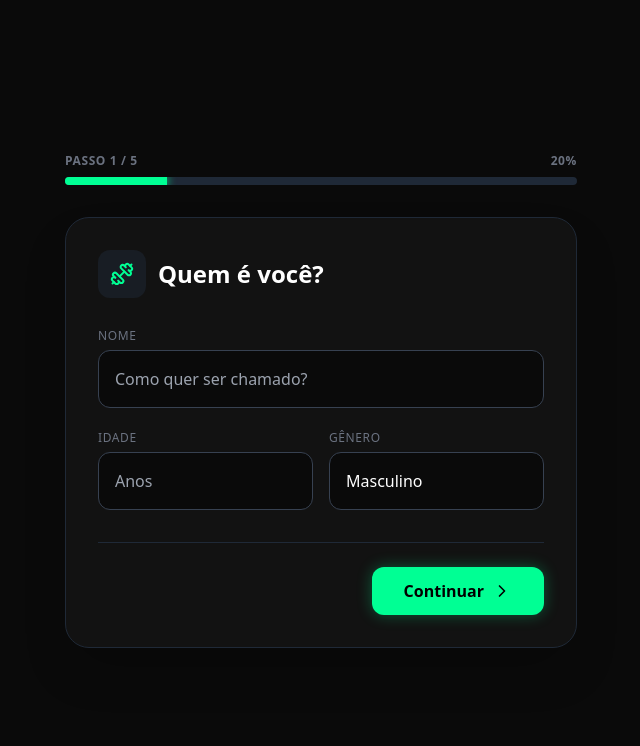
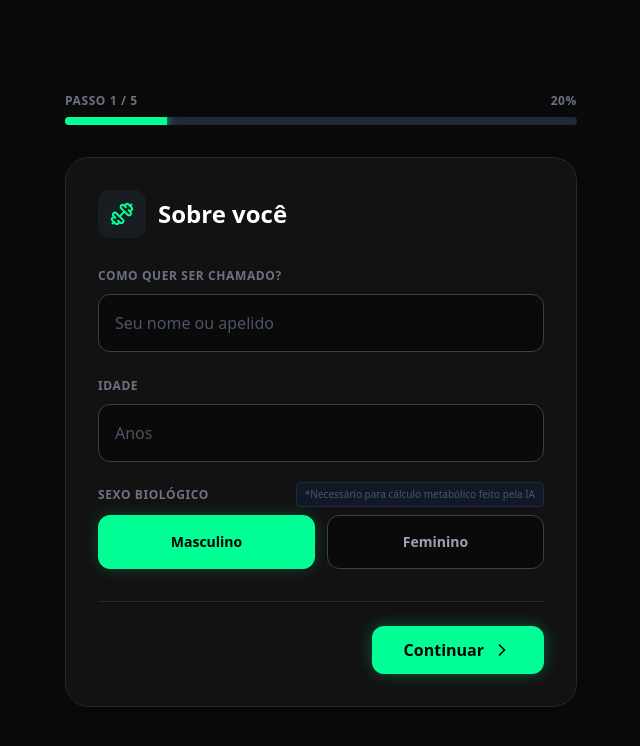
Before and after one commit to ohguinascimento/marombai-project, a React app in the folder frontend/: page / in a window 1280 px wide. Shown: the top 746 px of the page, without its empty margins (319-959 px from the left). Built offline with nearby package versions, Linux system fonts and the light colour scheme; the HTML template or start-up script is replaced by a standard one.

Commit message:
Update: Melhorias de UX no Onboarding (Sexo Biológico e Explicações)

```diff
--- a/frontend/src/pages/Onboarding.jsx
+++ b/frontend/src/pages/Onboarding.jsx
@@ -5,14 +5,13 @@ export default function Onboarding() {
   const [step, setStep] = useState(1);
   const totalSteps = 5;
 
-  // Estado para armazenar todos os dados
+  // Estado completo com todos os campos
   const [formData, setFormData] = useState({
     nome: '',
     idade: '',
     genero: 'masculino',
     peso: '',
     altura: '',
-    bodyFat: '',
     objetivo: 'hipertrofia',
     nivel: 'iniciante',
     frequencia: 3,
@@ -76,53 +75,69 @@ export default function Onboarding() {
       {/* Card Principal */}
       <div className="w-full max-w-lg bg-card-bg p-8 rounded-3xl border border-gray-800 shadow-2xl relative overflow-hidden">
 
-        {/* Passo 1: Identidade */}
+        {/* Passo 1: Identidade (Atualizado com Sexo Biológico) */}
         {step === 1 && (
           <div className="animate-fade-in space-y-6">
             <div className="flex items-center gap-3">
               <div className="p-3 bg-gray-800/50 rounded-xl text-neon-green"><Dumbbell size={24} /></div>
-              <h2 className="text-2xl font-bold">Quem é você?</h2>
+              <h2 className="text-2xl font-bold">Sobre você</h2>
             </div>
 
-            <div className="space-y-4">
+            <div className="space-y-5">
+              {/* Nome */}
               <div>
-                <label className="text-xs text-gray-500 uppercase tracking-wider">Nome</label>
+                <label className="text-xs text-gray-500 uppercase tracking-wider font-bold">Como quer ser chamado?</label>
                 <input
                   type="text"
                   value={formData.nome}
                   onChange={(e) => setFormData({...formData, nome: e.target.value})}
-                  className="w-full bg-dark-bg border border-gray-700 rounded-xl p-4 text-white focus:border-neon-green focus:outline-none transition-colors mt-1"
-                  placeholder="Como quer ser chamado?"
+                  className="w-full bg-dark-bg border border-gray-700 rounded-xl p-4 text-white focus:border-neon-green focus:outline-none transition-colors mt-2 placeholder-gray-600"
+                  placeholder="Seu nome ou apelido"
                 />
               </div>
-              <div className="grid grid-cols-2 gap-4">
+
+              {/* Idade */}
               <div>
-                  <label className="text-xs text-gray-500 uppercase tracking-wider">Idade</label>
+                  <label className="text-xs text-gray-500 uppercase tracking-wider font-bold">Idade</label>
                   <input
                     type="number"
                     value={formData.idade}
                     onChange={(e) => setFormData({...formData, idade: e.target.value})}
-                    className="w-full bg-dark-bg border border-gray-700 rounded-xl p-4 text-white focus:border-neon-green focus:outline-none mt-1"
+                    className="w-full bg-dark-bg border border-gray-700 rounded-xl p-4 text-white focus:border-neon-green focus:outline-none mt-2 placeholder-gray-600"
                     placeholder="Anos"
                   />
               </div>
+
+              {/* Sexo Biológico (Novo Layout) */}
               <div>
-                  <label className="text-xs text-gray-500 uppercase tracking-wider">Gênero</label>
-                  <select
-                    value={formData.genero}
-                    onChange={(e) => setFormData({...formData, genero: e.target.value})}
-                    className="w-full bg-dark-bg border border-gray-700 rounded-xl p-4 text-white focus:border-neon-green focus:outline-none mt-1 appearance-none cursor-pointer"
+                  <div className="flex justify-between items-center mb-2">
+                    <label className="text-xs text-gray-500 uppercase tracking-wider font-bold">Sexo Biológico</label>
+                    <span className="text-[10px] text-gray-600 bg-gray-900 px-2 py-1 rounded border border-gray-800">
+                      *Necessário para cálculo metabólico feito pela IA
+                    </span>
+                  </div>
+
+                  <div className="flex gap-3">
+                    {['Masculino', 'Feminino'].map((sexo) => (
+                      <button
+                        type="button"
+                        key={sexo}
+                        onClick={() => setFormData({...formData, genero: sexo.toLowerCase()})}
+                        className={`flex-1 py-4 rounded-xl border text-sm font-bold transition-all
+                          ${formData.genero === sexo.toLowerCase()
+                            ? 'border-neon-green bg-neon-green text-black shadow-[0_0_15px_rgba(0,255,148,0.2)]'
+                            : 'border-gray-700 bg-dark-bg text-gray-400 hover:border-gray-500 hover:bg-gray-800'}`}
                       >
-                    <option value="masculino">Masculino</option>
-                    <option value="feminino">Feminino</option>
-                  </select>
+                        {sexo}
+                      </button>
+                    ))}
                   </div>
               </div>
             </div>
           </div>
         )}
 
-        {/* Passo 2: Medidas */}
+        {/* Passo 2: Medidas (Simplificado - Sem Gordura) */}
         {step === 2 && (
           <div className="animate-fade-in space-y-6">
             <div className="flex items-center gap-3">
@@ -130,51 +145,32 @@ export default function Onboarding() {
               <h2 className="text-2xl font-bold">Suas Medidas</h2>
             </div>
 
-            <div className="grid grid-cols-2 gap-4">
+            <div className="grid grid-cols-2 gap-4 mt-8">
               <div>
-                <label className="text-xs text-gray-500 uppercase tracking-wider">Peso (kg)</label>
+                <label className="text-xs text-gray-500 uppercase tracking-wider font-bold">Peso (kg)</label>
                 <input
                   type="number"
                   value={formData.peso}
                   onChange={(e) => setFormData({...formData, peso: e.target.value})}
-                  className="w-full bg-dark-bg border border-gray-700 rounded-xl p-4 text-white focus:border-neon-green focus:outline-none mt-1"
+                  className="w-full bg-dark-bg border border-gray-700 rounded-xl p-4 text-white focus:border-neon-green focus:outline-none mt-2 text-xl"
                   placeholder="0.0"
                 />
               </div>
               <div>
-                <label className="text-xs text-gray-500 uppercase tracking-wider">Altura (cm)</label>
+                <label className="text-xs text-gray-500 uppercase tracking-wider font-bold">Altura (cm)</label>
                 <input
                   type="number"
                   value={formData.altura}
                   onChange={(e) => setFormData({...formData, altura: e.target.value})}
-                  className="w-full bg-dark-bg border border-gray-700 rounded-xl p-4 text-white focus:border-neon-green focus:outline-none mt-1"
+                  className="w-full bg-dark-bg border border-gray-700 rounded-xl p-4 text-white focus:border-neon-green focus:outline-none mt-2 text-xl"
                   placeholder="000"
                 />
-              </div>
-            </div>
-
-            {/* Estimativa Visual de Gordura */}
-            <div>
-               <label className="text-xs text-gray-500 uppercase tracking-wider mb-2 block">Estimativa de Gordura</label>
-               <div className="grid grid-cols-3 gap-2">
-                  {[10, 15, 20, 25, 30, 35].map((fat) => (
-                    <button
-                      key={fat}
-                      onClick={() => setFormData({...formData, bodyFat: fat})}
-                      className={`h-20 rounded-lg border flex flex-col items-center justify-center gap-1 transition-all
-                        ${formData.bodyFat === fat
-                          ? 'border-neon-green bg-neon-green/10 text-neon-green shadow-[inset_0_0_10px_rgba(0,255,148,0.1)]'
-                          : 'border-gray-700 bg-dark-bg text-gray-500 hover:border-gray-500'}`}
-                    >
-                      <span className="text-sm font-bold">{fat}%</span>
-                    </button>
-                  ))}
               </div>
             </div>
           </div>
         )}
 
-        {/* Passo 3: Objetivo */}
+        {/* Passo 3: Objetivo (Com explicações) */}
         {step === 3 && (
           <div className="animate-fade-in space-y-6">
             <div className="flex items-center gap-3">
@@ -183,25 +179,33 @@ export default function Onboarding() {
             </div>
 
             <div className="grid grid-cols-1 gap-3">
-              {['Hipertrofia', 'Emagrecimento', 'Força Pura', 'Condicionamento'].map((obj) => (
+              {[
+                { id: 'hipertrofia', label: 'Hipertrofia', desc: 'Ganhar massa muscular e volume' },
+                { id: 'emagrecimento', label: 'Emagrecimento', desc: 'Queimar gordura e definir o corpo' },
+                { id: 'forca', label: 'Força Pura', desc: 'Aumentar as cargas máximas' },
+                { id: 'condicionamento', label: 'Condicionamento', desc: 'Melhorar resistência e saúde' }
+              ].map((obj) => (
                  <button
-                   key={obj}
-                   onClick={() => setFormData({...formData, objetivo: obj.toLowerCase()})}
-                   className={`p-4 rounded-xl border flex items-center justify-between transition-all group
-                     ${formData.objetivo === obj.toLowerCase()
+                   key={obj.id}
+                   onClick={() => setFormData({...formData, objetivo: obj.id})}
+                   className={`p-4 rounded-xl border flex items-center justify-between transition-all group text-left
+                     ${formData.objetivo === obj.id
                        ? 'border-neon-green bg-neon-green/5 shadow-[0_0_15px_rgba(0,255,148,0.1)]'
-                       : 'border-gray-700 bg-dark-bg hover:border-gray-500'}`}
+                       : 'border-gray-700 bg-dark-bg hover:border-gray-500 hover:bg-gray-800'}`}
                  >
-                   <span className={`font-bold ${formData.objetivo === obj.toLowerCase() ? 'text-neon-green' : 'text-white'}`}>
-                     {obj}
+                   <div>
+                      <span className={`font-bold block ${formData.objetivo === obj.id ? 'text-neon-green' : 'text-white'}`}>
+                        {obj.label}
                       </span>
-                   {formData.objetivo === obj.toLowerCase() && <div className="w-3 h-3 bg-neon-green rounded-full shadow-[0_0_10px_#00FF94]"></div>}
+                      <span className="text-xs text-gray-500 mt-1">{obj.desc}</span>
+                   </div>
+                   {formData.objetivo === obj.id && <div className="w-3 h-3 bg-neon-green rounded-full shadow-[0_0_10px_#00FF94]"></div>}
                  </button>
               ))}
             </div>
 
-            <div>
-              <label className="text-xs text-gray-500 uppercase tracking-wider mb-2 block">Nível de Experiência</label>
+            <div className="mt-6">
+              <label className="text-xs text-gray-500 uppercase tracking-wider mb-2 block font-bold">Nível de Experiência</label>
                <div className="flex gap-2">
                   {['Iniciante', 'Intermediário', 'Avançado'].map((lvl) => (
                     <button
@@ -210,7 +214,7 @@ export default function Onboarding() {
                       className={`flex-1 py-3 rounded-xl border text-sm font-bold transition-all
                         ${formData.nivel === lvl.toLowerCase()
                           ? 'border-neon-green bg-neon-green text-black'
-                          : 'border-gray-700 bg-dark-bg text-gray-400 hover:border-gray-500'}`}
+                          : 'border-gray-700 bg-dark-bg text-gray-400 hover:border-gray-500 hover:bg-gray-800'}`}
                     >
                       {lvl}
                     </button>
@@ -230,7 +234,7 @@ export default function Onboarding() {
 
             {/* Dias por Semana */}
             <div>
-               <label className="text-xs text-gray-500 uppercase tracking-wider mb-3 block">Dias de treino na semana: <span className="text-neon-green text-lg ml-2">{formData.frequencia}x</span></label>
+               <label className="text-xs text-gray-500 uppercase tracking-wider mb-3 block font-bold">Dias de treino na semana: <span className="text-neon-green text-lg ml-2">{formData.frequencia}x</span></label>
                <input
                  type="range" min="1" max="7"
                  value={formData.frequencia}
@@ -244,7 +248,7 @@ export default function Onboarding() {
 
             {/* Local */}
              <div>
-               <label className="text-xs text-gray-500 uppercase tracking-wider mb-2 block">Onde vai treinar?</label>
+               <label className="text-xs text-gray-500 uppercase tracking-wider mb-2 block font-bold">Onde vai treinar?</label>
                <div className="flex gap-2">
                   {['Academia', 'Em Casa', 'Ao Ar Livre'].map((loc) => (
                     <button
@@ -253,7 +257,7 @@ export default function Onboarding() {
                       className={`flex-1 py-2 rounded-lg border text-xs font-bold transition-all
                         ${formData.local === loc.toLowerCase()
                           ? 'border-neon-green text-neon-green bg-neon-green/10'
-                          : 'border-gray-700 bg-dark-bg text-gray-500'}`}
+                          : 'border-gray-700 bg-dark-bg text-gray-500 hover:border-gray-500'}`}
                     >
                       {loc}
                     </button>
@@ -263,7 +267,7 @@ export default function Onboarding() {
 
             {/* Lesões */}
             <div>
-              <label className="text-xs text-gray-500 uppercase tracking-wider mb-3 block">Possui alguma lesão/dor?</label>
+              <label className="text-xs text-gray-500 uppercase tracking-wider mb-3 block font-bold">Possui alguma lesão/dor?</label>
               <div className="flex flex-wrap gap-2">
                  {['Ombro', 'Joelho', 'Lombar', 'Punho', 'Tornozelo', 'Quadril'].map((item) => (
                     <SelectChip key={item} field="lesoes" value={item} label={item} />
@@ -273,7 +277,7 @@ export default function Onboarding() {
           </div>
         )}
 
-        {/* Passo 5: Saúde (Final) */}
+        {/* Passo 5: Saúde (Com explicações na dieta) */}
         {step === 5 && (
           <div className="animate-fade-in space-y-6">
             <div className="flex items-center gap-3">
@@ -282,22 +286,22 @@ export default function Onboarding() {
             </div>
 
             <div>
-               <label className="text-xs text-gray-500 uppercase tracking-wider mb-2 block">Estilo Alimentar</label>
+               <label className="text-xs text-gray-500 uppercase tracking-wider mb-2 block font-bold">Estilo Alimentar</label>
                <select
-                  className="w-full bg-dark-bg border border-gray-700 rounded-xl p-3 text-white focus:border-neon-green focus:outline-none cursor-pointer"
+                  className="w-full bg-dark-bg border border-gray-700 rounded-xl p-3 text-white focus:border-neon-green focus:outline-none cursor-pointer appearance-none"
                   value={formData.dieta}
                   onChange={(e) => setFormData({...formData, dieta: e.target.value})}
                >
                  <option value="onivoro">Onívoro (Come de tudo)</option>
-                 <option value="vegetariano">Vegetariano</option>
-                 <option value="vegano">Vegano</option>
-                 <option value="flexivel">Dieta Flexível</option>
-                 <option value="cetogenica">Cetogênica</option>
+                 <option value="vegetariano">Vegetariano (Sem carnes)</option>
+                 <option value="vegano">Vegano (Zero origem animal)</option>
+                 <option value="flexivel">Dieta Flexível (Foco nos macros)</option>
+                 <option value="cetogenica">Cetogênica (Baixo carboidrato)</option>
                </select>
             </div>
 
             <div>
-               <label className="text-xs text-gray-500 uppercase tracking-wider mb-2 block">Condições de Saúde</label>
+               <label className="text-xs text-gray-500 uppercase tracking-wider mb-2 block font-bold">Condições de Saúde</label>
                <div className="flex flex-wrap gap-2">
                   <SelectChip field="restricoes" value="diabetes" label="Diabetes" />
                   <SelectChip field="restricoes" value="hipertensao" label="Hipertensão" />
@@ -307,7 +311,7 @@ export default function Onboarding() {
             </div>
 
              <div>
-               <label className="text-xs text-gray-500 uppercase tracking-wider mb-2 block">Suplementos</label>
+               <label className="text-xs text-gray-500 uppercase tracking-wider mb-2 block font-bold">Suplementos</label>
                <div className="flex flex-wrap gap-2">
                   <SelectChip field="suplementos" value="whey" label="Whey" />
                   <SelectChip field="suplementos" value="creatina" label="Creatina" />
```
Lines whose indentation alone changed are shown as unchanged.
